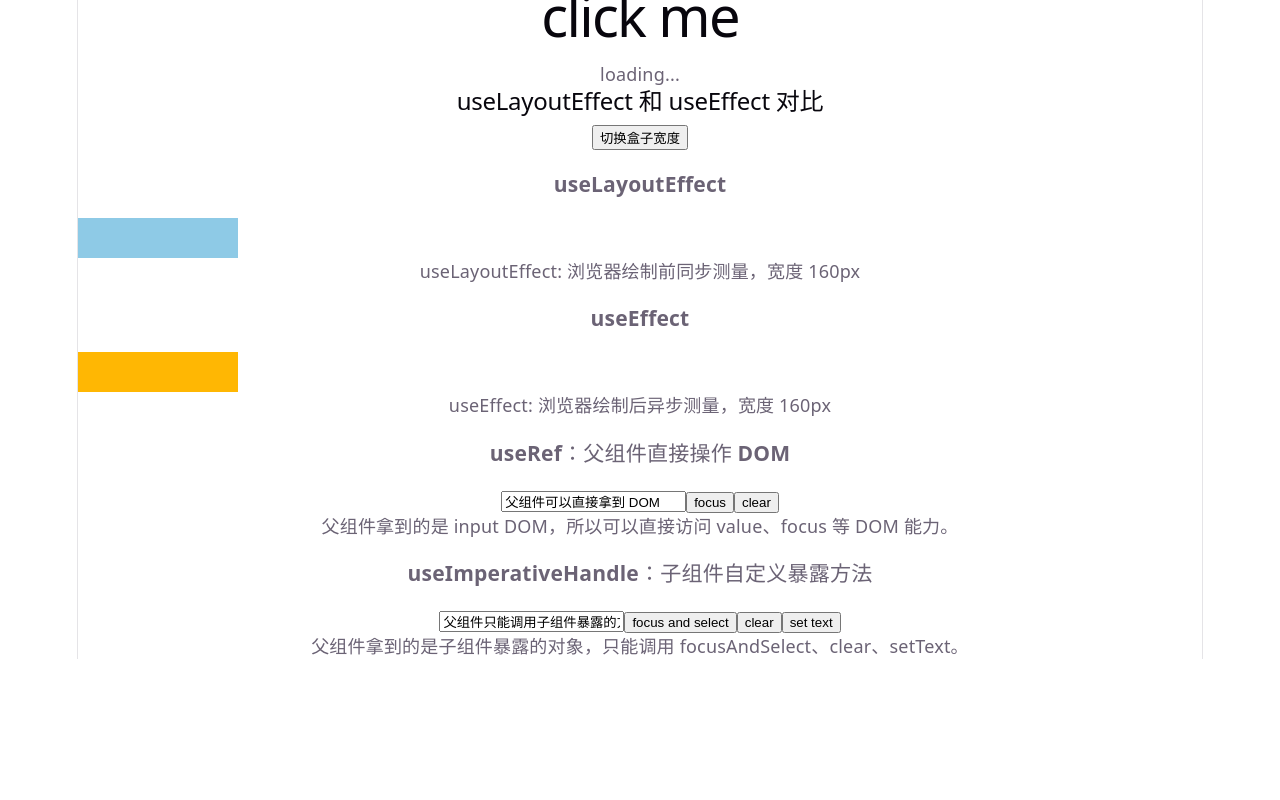
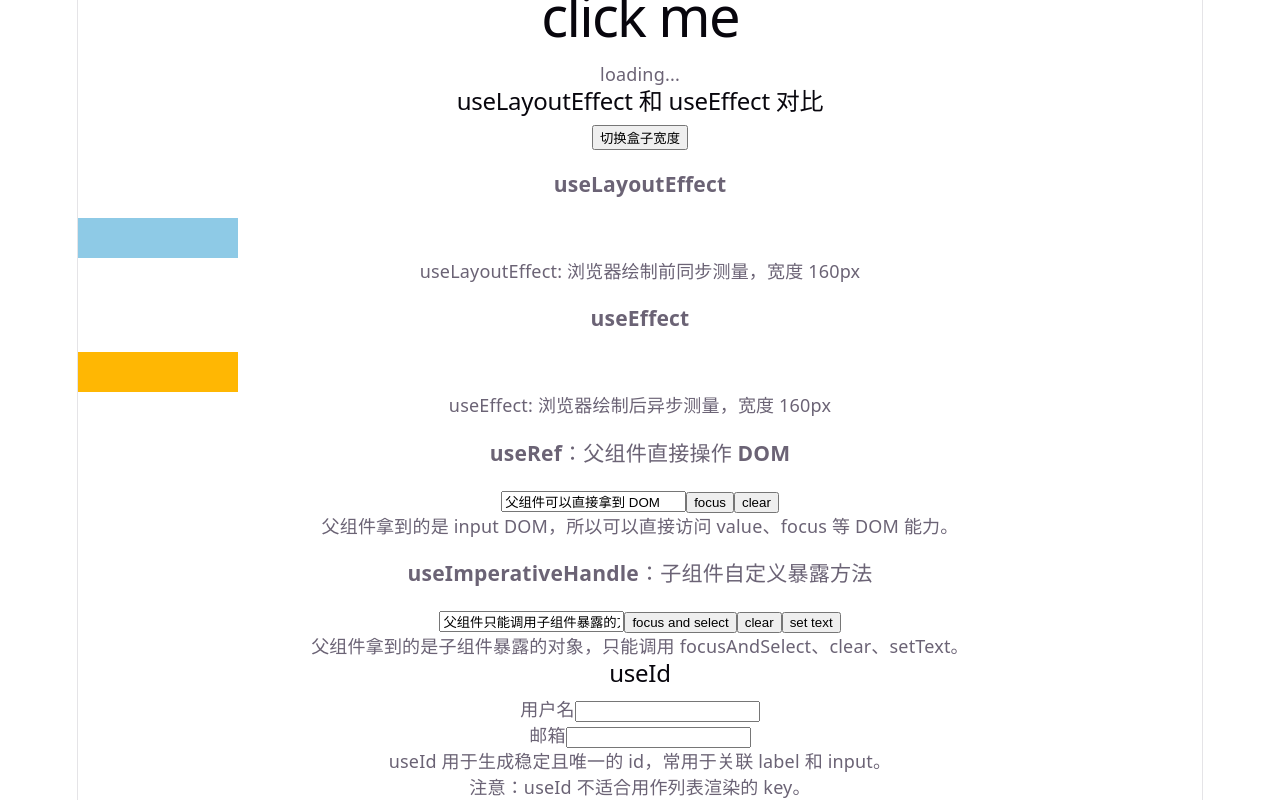
Before and after one commit to Jamie0807/React19, a React (Vite) app: page / in a window 1280 px wide. Shown: the part 1407-2207 px from the top of the page. Before the commit the page ends 2066 px from the top, so only its background shows below. Built offline with nearby package versions, Linux system fonts and the light colour scheme; no server answers.

Commit message:
Add useId demo

```diff
--- a/src/App.tsx
+++ b/src/App.tsx
@@ -14,6 +14,7 @@ import { UseMemoDemo } from './components/UseMemo'
 import { UseFetchDemo } from './components/UseFetch'
 import { UseLayoutEffectDemo } from './components/UseLayoutEffect'
 import { UseImperativeHandleDemo } from './components/UseImperativeHandle'
+import { UseIdDemo } from './components/UseId'
 
 
 
@@ -43,6 +44,7 @@ function App() {
       <UseFetchDemo></UseFetchDemo>
       <UseLayoutEffectDemo></UseLayoutEffectDemo>
       <UseImperativeHandleDemo></UseImperativeHandleDemo>
+      <UseIdDemo></UseIdDemo>
     </>
   )
 }
--- /dev/null
+++ b/src/components/UseId.tsx
@@ -0,0 +1,29 @@
+import { useId } from 'react'
+
+const Field = (
+    props: {
+        label: string;
+        type: string
+    }) => {
+    // useId 生成稳定且唯一的 id，常用于关联 label 和 input
+    const id = useId()
+
+    return (
+        <div>
+            <label htmlFor={id}>{props.label}</label>
+            <input id={id} type={props.type} />
+        </div>
+    )
+}
+
+export const UseIdDemo = () => {
+    return (
+        <div>
+            <h2>useId</h2>
+            <Field label="用户名" type="text" />
+            <Field label="邮箱" type="email" />
+            <p>useId 用于生成稳定且唯一的 id，常用于关联 label 和 input。</p>
+            <p>注意：useId 不适合用作列表渲染的 key。</p>
+        </div>
+    )
+}
--- a/src/components/UseReducer.tsx
+++ b/src/components/UseReducer.tsx
@@ -1,5 +1,6 @@
 import { useReducer } from 'react';
- const initialState = {
+
+const initialState = {
         count: "",
         id: "",
         name: ""
```
Also changed, not shown: 1 other file (tests, documents, lock files or other folders).
